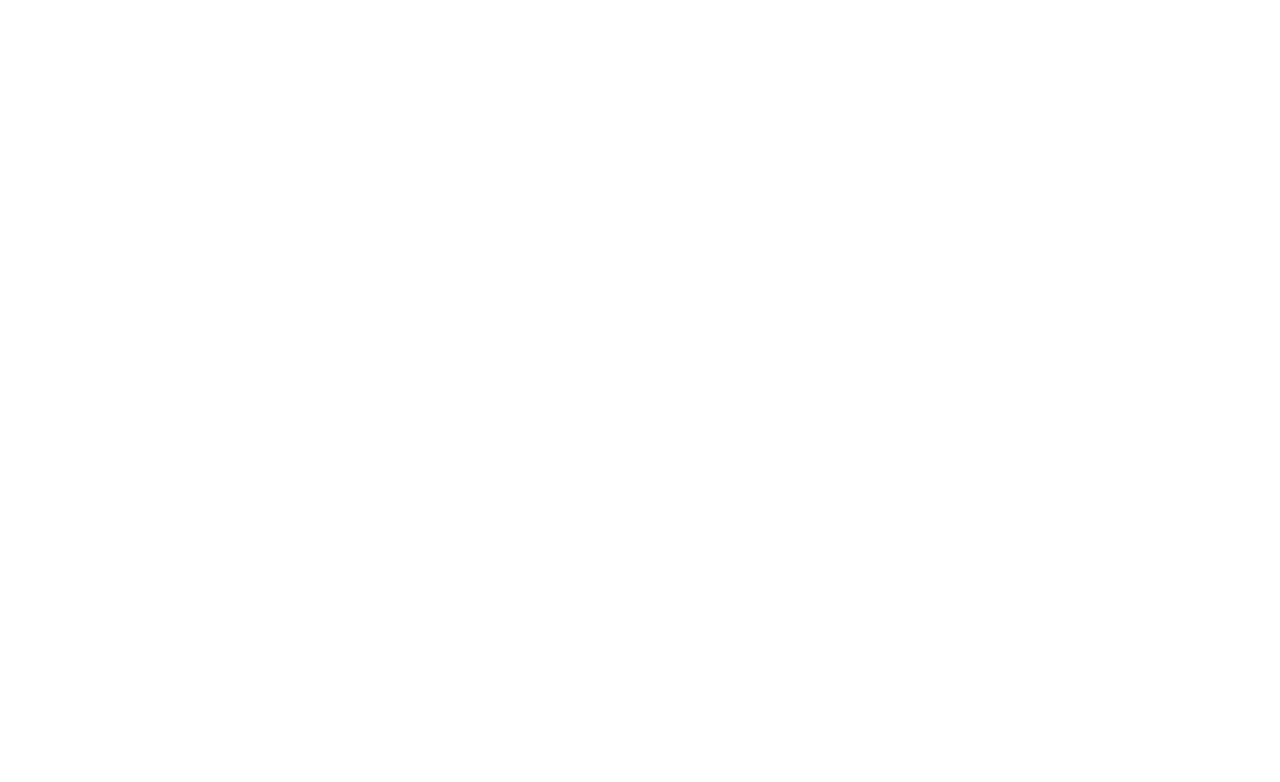
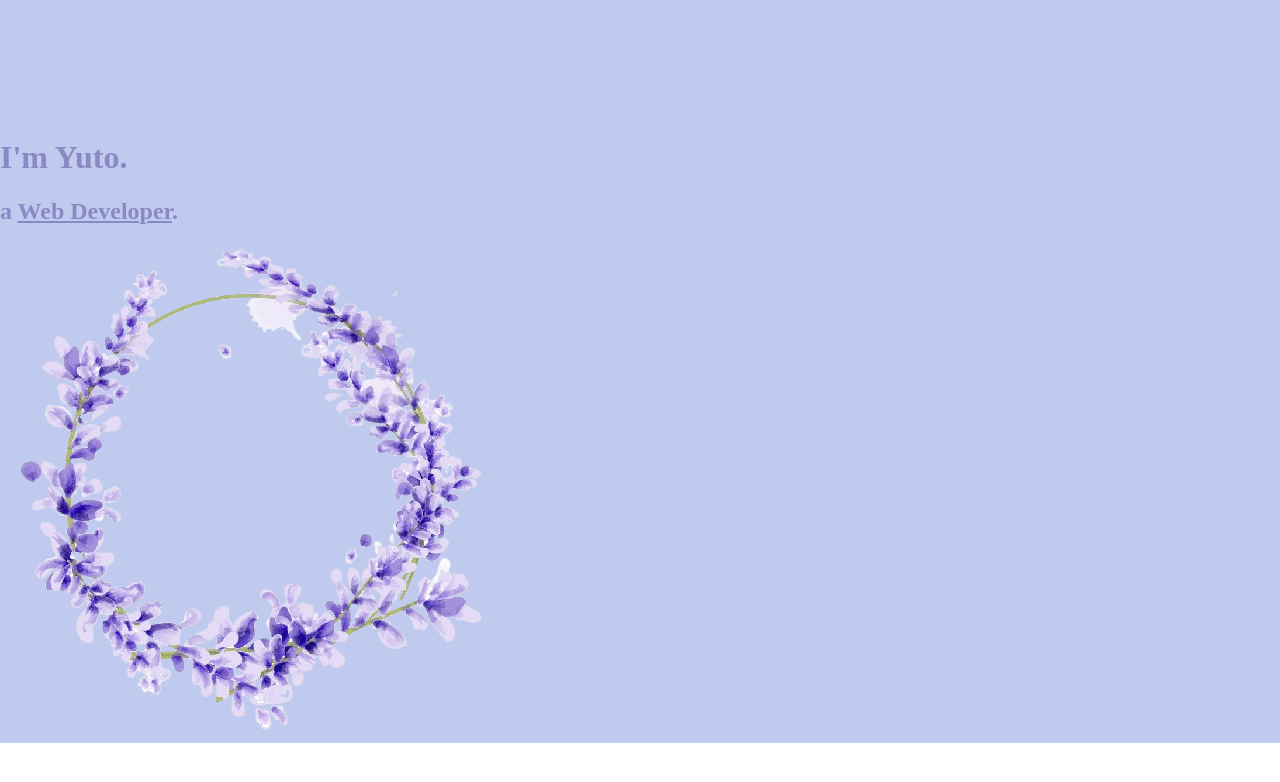
Before and after one commit to Yuto299/my-portfolio, a plain HTML site: page index.html in a window 1280 px wide. Drawn offline with Linux system fonts and the light colour scheme.

Commit message:
feat(html): 名前デザインと背景を実装

```diff
--- a/index.html
+++ b/index.html
@@ -4,7 +4,19 @@
     <meta charset="UTF-8" />
     <meta name="viewport" content="width=S, initial-scale=1.0" />
     <link rel="stylesheet" href="./style.css" />
-    <title>Document</title>
+    <title>Yuto Ota</title>
   </head>
-  <body></body>
+  <body>
+    <div class="top-container">
+      <img src="" alt="" />
+      <div class="top-text">
+        <h1>I'm Yuto.</h1>
+        <h2>a <span class="web-developer">Web Developer</span>.</h2>
+      </div>
+      <img
+        src="./img/ImageNameHere-removebg-preview.png"
+        alt="ラベンダーの画像"
+      />
+    </div>
+  </body>
 </html>
--- a/style.css
+++ b/style.css
@@ -0,0 +1,18 @@
+body {
+  margin: 0;
+  padding: 0;
+}
+
+.top-container {
+  background-color: #c0c9ee;
+  position: relative;
+  padding-top: 100px;
+}
+
+.top-text {
+  color: #898ac4;
+}
+
+.web-developer {
+  text-decoration: underline;
+}
```
Also changed, not shown: img/ImageNameHere-removebg-preview.png (added).
